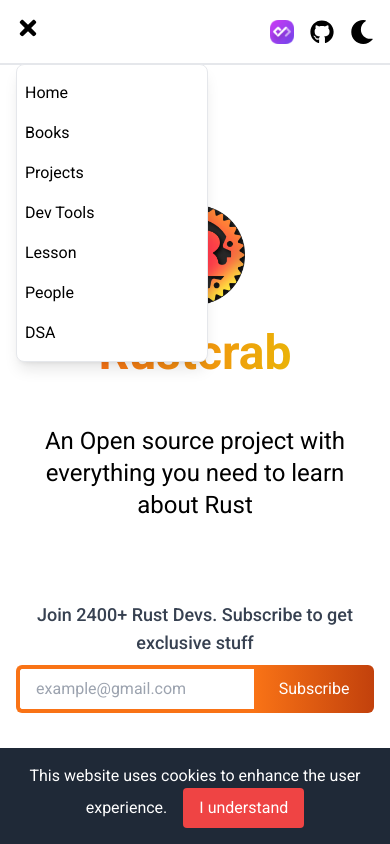
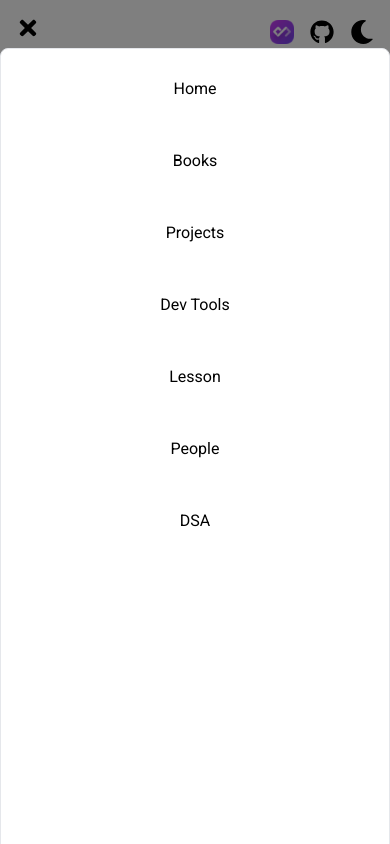
Before and after one commit to FrancescoXX/rustcrab, a Next.js app: page / in a window 390 px wide. Both pictures are taken after a click on the button 28 px from the left and 28 px from the top of the page. Shown: the top 844 px of the page. Built offline with nearby package versions, Linux system fonts and the light colour scheme; no server answers.

Commit message:
Improve Navbar UI for mobile device

```diff
--- a/src/app/page.tsx
+++ b/src/app/page.tsx
@@ -12,7 +12,7 @@
 export default function Home() {
 
   return (
-    <main className="flex-grow flex flex-col items-center justify-center text-center space-y-6">
+    <main className="flex-grow flex flex-col items-center justify-center text-center space-y-6 overflow-hidden">
       <div className="flex flex-col items-center justify-center text-center space-y-6 p-4 h-dvh">
         <Image
           src="/rust_lgo_720.png"
--- a/src/components/navbar/MobileNav.tsx
+++ b/src/components/navbar/MobileNav.tsx
@@ -1,22 +1,21 @@
-'use client';
-import Link from 'next/link';
-import React, { useState, useRef, useEffect } from 'react';
-import { FaBars, FaTimes } from 'react-icons/fa';
+"use client";
+import Link from "next/link";
+import React, { useState, useRef, useEffect } from "react";
+import { FaBars, FaTimes } from "react-icons/fa";
 
 interface menuObject {
   items: string;
   link: string;
 }
 
-
 export const menuItems: menuObject[] = [
-  { items: 'Home', link: '/' },
-  { items: 'Books', link: '#books' },
-  { items: 'Projects', link: '#projects' },
-  { items: 'Dev Tools', link: '#dev_tools' },
-  { items: 'Lesson', link: '#lesson' },
-  { items: 'People', link: '#people' },
-  { items: 'DSA', link: '#dsa' }
+  { items: "Home", link: "/" },
+  { items: "Books", link: "#books" },
+  { items: "Projects", link: "#projects" },
+  { items: "Dev Tools", link: "#dev_tools" },
+  { items: "Lesson", link: "#lesson" },
+  { items: "People", link: "#people" },
+  { items: "DSA", link: "#dsa" },
 ];
 
 const MobileNav: React.FC = () => {
@@ -40,12 +39,15 @@
   useEffect(() => {
     if (menuOpen) {
       document.addEventListener("mousedown", handleClickOutside);
+      document.body.style.overflow = 'hidden';
     } else {
       document.removeEventListener("mousedown", handleClickOutside);
+      document.body.style.overflow = '';
     }
 
     return () => {
       document.removeEventListener("mousedown", handleClickOutside);
+      document.body.style.overflow = '';
     };
   }, [menuOpen]);
 
@@ -55,9 +57,14 @@
         {menuOpen ? <FaTimes /> : <FaBars />}
       </button>
       {menuOpen && (
+        <>
+          <div
+            className="fixed inset-0 bg-black opacity-50 z-40"
+            onClick={handleMenuToggle} // Close menu on click outside
+          ></div>
           <ul
             ref={menuRef}
-          className="absolute left-0 top-12 py-2 w-48 bg-white dark:bg-black border rounded-lg shadow-lg z-50"
+            className="fixed left-0 top-12 bottom-0 left-0 right-0 min-h-screen bg-white py-2  text-center space-y-8 py-5 bg-white dark:bg-black border rounded-lg shadow-lg z-50"
           >
             {menuItems.map((item, index) => (
               <Link
@@ -70,6 +77,7 @@
               </Link>
             ))}
           </ul>
+        </>
       )}
     </div>
   );
```
Lines whose indentation alone changed are shown as unchanged.
